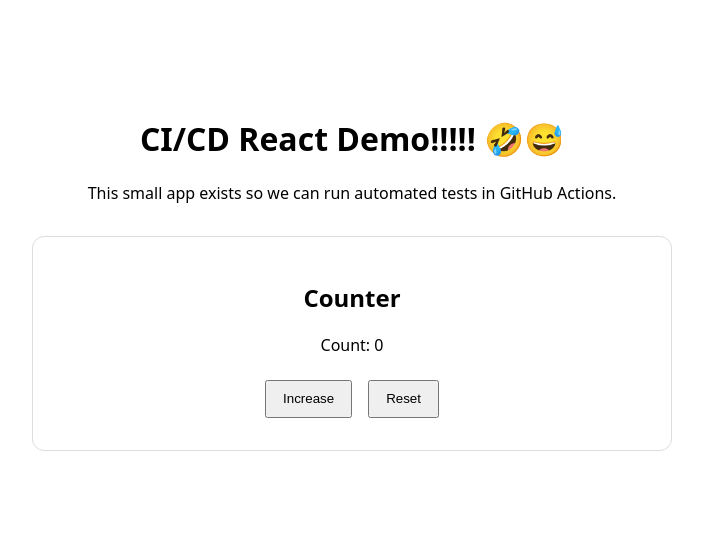
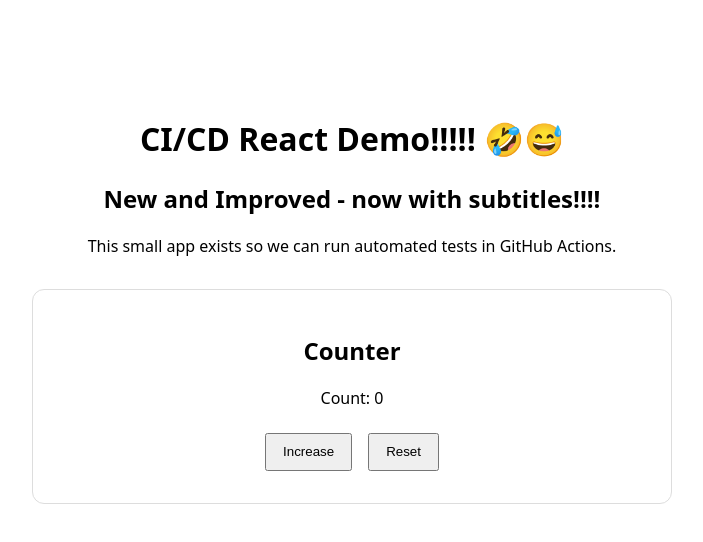
Before and after one commit to FLAG-PRO-TECNICOS/cicd-demo, a React (Vite) app: page / in a window 1280 px wide. Shown: the top 542 px of the page, without its empty margins (288-991 px from the left). Built offline with nearby package versions, Linux system fonts and the light colour scheme.

Commit message:
added h2

```diff
--- a/src/App.jsx
+++ b/src/App.jsx
@@ -6,6 +6,7 @@ function App() {
   return (
     <main className="app">
       <h1>CI/CD React Demo!!!!! 🤣😅</h1>
+      <h2>New and Improved - now with subtitles!!!!</h2>
 
       <p>
         This small app exists so we can run automated tests in GitHub Actions.
```
